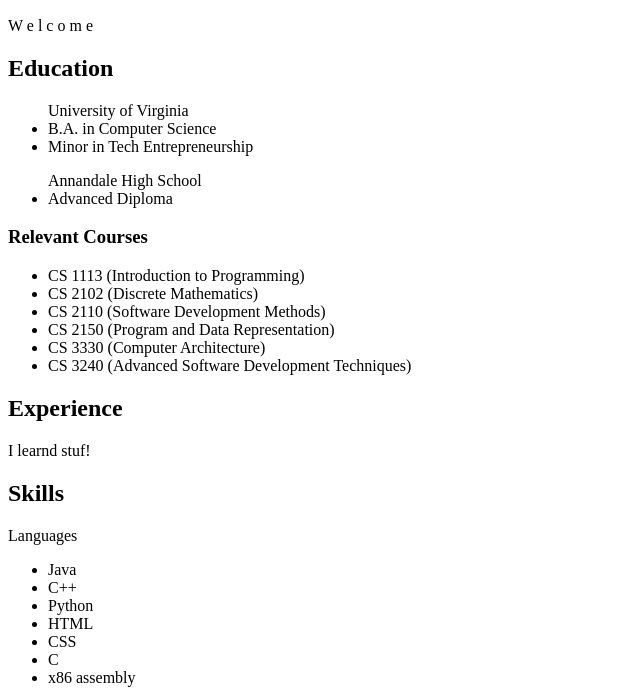
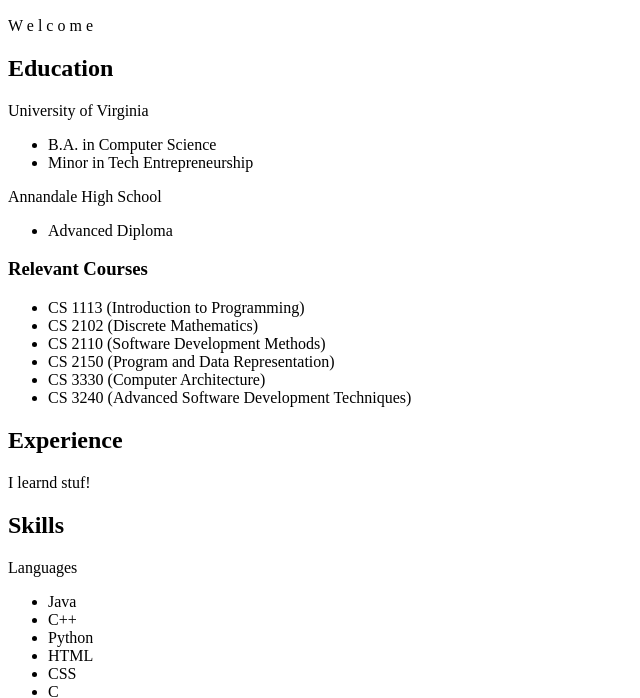
Before and after one commit to danielyenegeta/yenegeta.github.io, a plain HTML site: page index.html in a window 1280 px wide. Shown: the part 110-808 px from the top of the page, without its empty margins (0-640 px from the left). Drawn offline with Linux system fonts and the light colour scheme.

Commit message:
Update index.html

```diff
--- a/index.html
+++ b/index.html
@@ -7,11 +7,13 @@
   <h2>About me</h2>
   <p>W e l c o m e</p>
   <h2>Education</h2>
-  <ul>University of Virginia
+  <p>University of Virginia</p>
+  <ul>
     <li>B.A. in Computer Science</li>
     <li>Minor in Tech Entrepreneurship</li>
   </ul>
-  <ul>Annandale High School
+  <p>Annandale High School</p>
+  <ul>
     <li>Advanced Diploma</li>
   </ul>
   <h3>Relevant Courses</h3>
```
